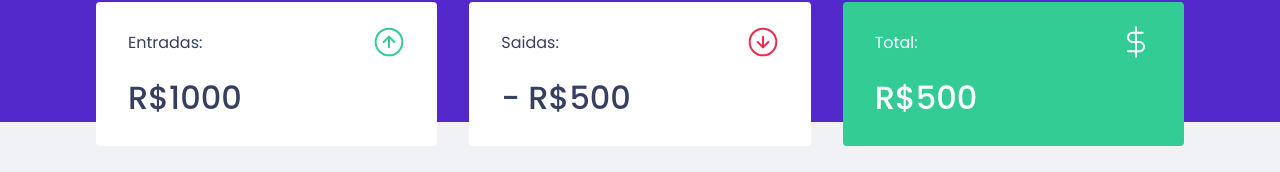
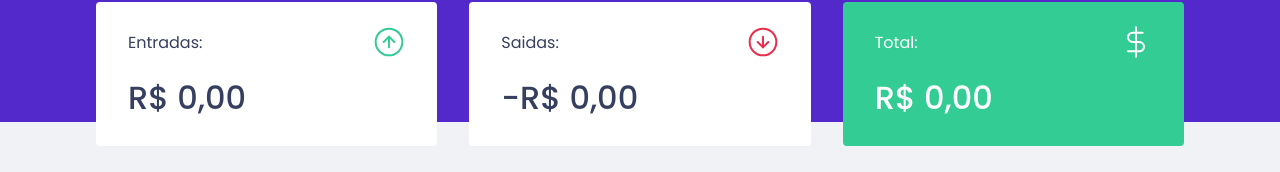
Before and after one commit to jeffersonbraster/moneyextrato, a React (Create React App) app: page / in a window 1280 px wide. Shown: the part 150-322 px from the top of the page. Built offline with nearby package versions, Linux system fonts and the light colour scheme; no server answers; what miragejs would draw is missing.

Commit message:
calculando o summary

```diff
--- a/src/components/Summary/index.tsx
+++ b/src/components/Summary/index.tsx
@@ -8,7 +8,28 @@
 export function Summary() {
   const { transactions } = useContext(TransactionsContext);
 
-  console.log(transactions);
+  // const totalDeposit = transactions.reduce((acc, transaction) => {
+  //   if (transaction.type === "deposit") {
+  //     return acc + transaction.amount;
+  //   }
+
+  //   return acc;
+  // }, 0);
+
+  const summary = transactions.reduce(
+    (acc, transaction) => {
+      if (transaction.type === "deposit") {
+        acc.deposits += transaction.amount;
+        acc.total += transaction.amount;
+      } else {
+        acc.widthdraws += transaction.amount;
+        acc.total -= transaction.amount;
+      }
+
+      return acc;
+    },
+    { deposits: 0, widthdraws: 0, total: 0 }
+  );
 
   return (
     <Container>
@@ -17,7 +38,12 @@
           <p>Entradas:</p>
           <img src={incomeImg} alt="entradas" />
         </header>
-        <strong>R$1000</strong>
+        <strong>
+          {new Intl.NumberFormat("pt-BR", {
+            style: "currency",
+            currency: "BRL",
+          }).format(summary.deposits)}
+        </strong>
       </div>
 
       <div>
@@ -25,7 +51,13 @@
           <p>Saidas:</p>
           <img src={outcomeImg} alt="saidas" />
         </header>
-        <strong>- R$500</strong>
+        <strong>
+          -
+          {new Intl.NumberFormat("pt-BR", {
+            style: "currency",
+            currency: "BRL",
+          }).format(summary.widthdraws)}
+        </strong>
       </div>
 
       <div className="highlight-background">
@@ -33,7 +65,12 @@
           <p>Total:</p>
           <img src={totalImg} alt="total" />
         </header>
-        <strong>R$500</strong>
+        <strong>
+          {new Intl.NumberFormat("pt-BR", {
+            style: "currency",
+            currency: "BRL",
+          }).format(summary.total)}
+        </strong>
       </div>
     </Container>
   );
```
